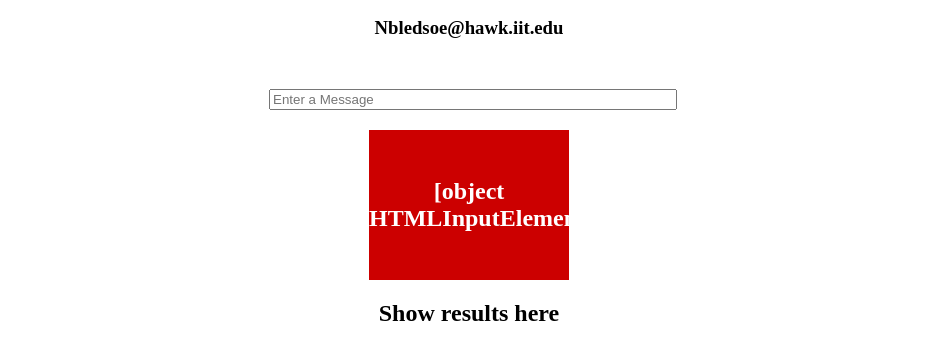
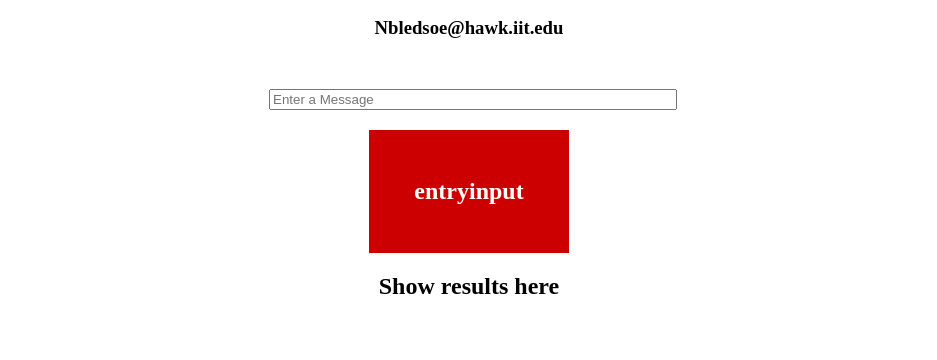
Before and after one commit to nbledsoe/Lab6, a plain HTML site: page index.html in a window 1280 px wide. Both pictures are taken after a click on the element "Alert Me". Shown: the part 110-470 px from the top of the page, without its empty margins (171-1108 px from the left). Drawn offline with Linux system fonts and the light colour scheme.

Commit message:
adding marks

```diff
--- a/index.html
+++ b/index.html
@@ -39,7 +39,7 @@
 	  entrybutton.addEventListener("click", myFunction);
 
 function myFunction() {
-    document.getElementById("entrybutton").innerHTML = entryinput;
+    document.getElementById("entrybutton").innerHTML = "entryinput" ;
 }
 	</script>
 </body>
```
